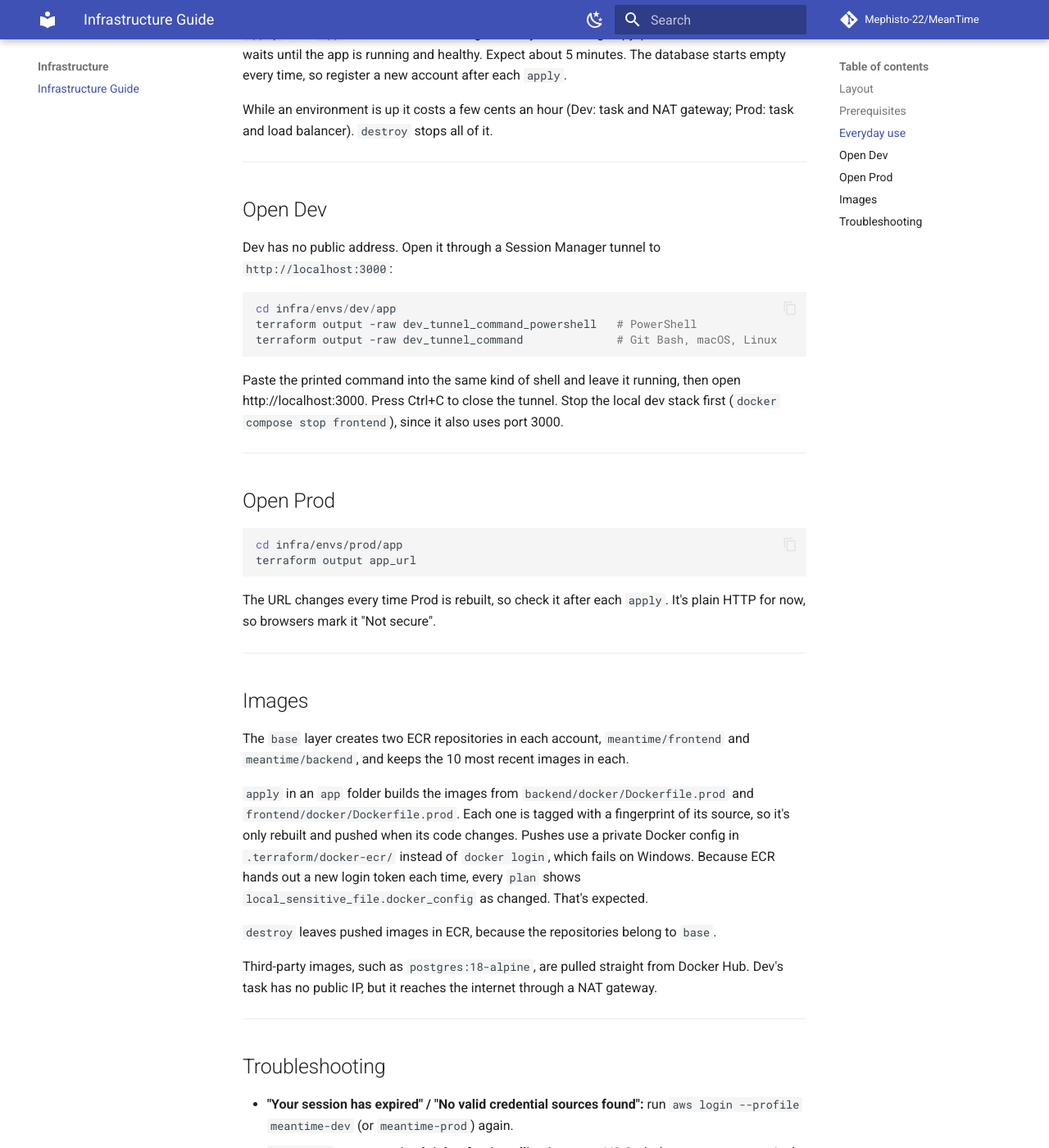
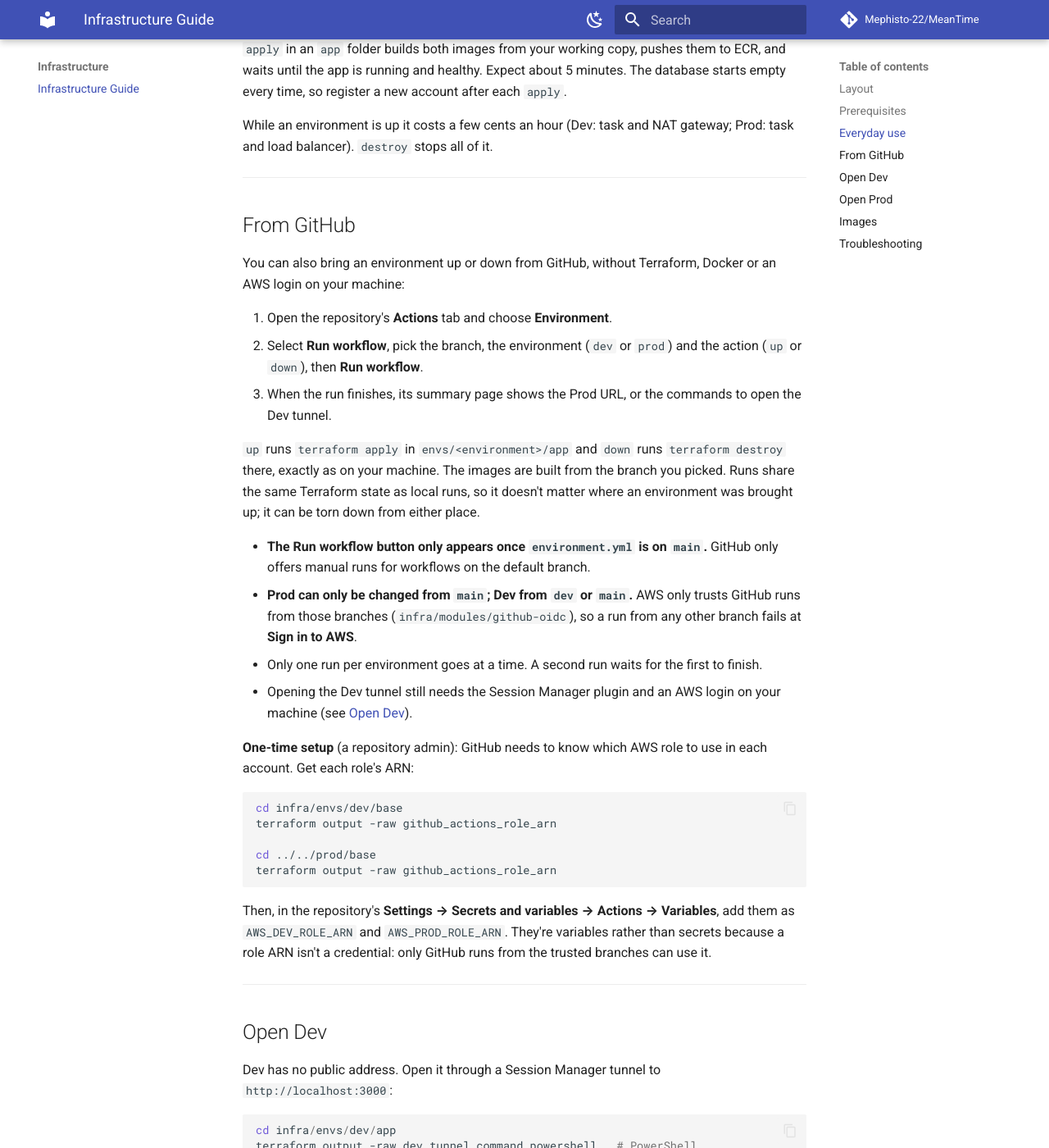
Before and after one commit to Mephisto-22/MeanTime, an MkDocs documentation site: the page built from docs/infrastructure/index.md, in a window 1280 px wide and 1400 px high, scrolled down 2509 px. Shown: the whole window at 82% size. Built offline with MkDocs 1.6.1 and Material for MkDocs 9.7.7, drawn with Linux system fonts in a browser that asks for light colours; comment, search, counter and statistics services are not loaded; some of the changed text lies outside the part shown.

Commit message:
feat(#65): environment up/down workflow for Dev and Prod

````diff
--- a/docs/infrastructure/index.md
+++ b/docs/infrastructure/index.md
@@ -16,6 +16,7 @@ infra/
 ├── modules/
 │   ├── app/               # ECS cluster, service and task; builds and pushes images; Prod load balancer
 │   ├── ecr/               # image repositories for our own images
+│   ├── github-oidc/       # lets GitHub Actions sign in to AWS (see "From GitHub")
 │   ├── network/           # VPC: private with a NAT gateway (Dev) or public for the load balancer (Prod)
 │   └── state-bucket/      # S3 bucket that stores Terraform state (used by bootstrap)
 ├── bootstrap/
@@ -24,7 +25,7 @@ infra/
 └── envs/
     ├── dev/
     │   ├── backend.hcl    # generated by bootstrap; shared backend settings for dev/*
-    │   ├── base/          # kept between demos: ECR image repositories
+    │   ├── base/          # kept between demos: ECR image repositories, GitHub Actions role
     │   └── app/           # temporary: network and ECS service
     └── prod/
         ├── backend.hcl
@@ -106,6 +107,35 @@ While an environment is up it costs a few cents an hour (Dev: task and NAT gatew
 
 ---
 
+## From GitHub
+
+You can also bring an environment up or down from GitHub, without Terraform, Docker or an AWS login on your machine:
+
+1. Open the repository's **Actions** tab and choose **Environment**.
+2. Select **Run workflow**, pick the branch, the environment (`dev` or `prod`) and the action (`up` or `down`), then **Run workflow**.
+3. When the run finishes, its summary page shows the Prod URL, or the commands to open the Dev tunnel.
+
+`up` runs `terraform apply` in `envs/<environment>/app` and `down` runs `terraform destroy` there, exactly as on your machine. The images are built from the branch you picked. Runs share the same Terraform state as local runs, so it doesn't matter where an environment was brought up; it can be torn down from either place.
+
+- **The Run workflow button only appears once `environment.yml` is on `main`.** GitHub only offers manual runs for workflows on the default branch.
+- **Prod can only be changed from `main`; Dev from `dev` or `main`.** AWS only trusts GitHub runs from those branches (`infra/modules/github-oidc`), so a run from any other branch fails at **Sign in to AWS**.
+- Only one run per environment goes at a time. A second run waits for the first to finish.
+- Opening the Dev tunnel still needs the Session Manager plugin and an AWS login on your machine (see [Open Dev](#open-dev)).
+
+**One-time setup** (a repository admin): GitHub needs to know which AWS role to use in each account. Get each role's ARN:
+
+```bash
+cd infra/envs/dev/base
+terraform output -raw github_actions_role_arn
+
+cd ../../prod/base
+terraform output -raw github_actions_role_arn
+```
+
+Then, in the repository's **Settings → Secrets and variables → Actions → Variables**, add them as `AWS_DEV_ROLE_ARN` and `AWS_PROD_ROLE_ARN`. They're variables rather than secrets because a role ARN isn't a credential: only GitHub runs from the trusted branches can use it.
+
+---
+
 ## Open Dev
 
 Dev has no public address. Open it through a Session Manager tunnel to `http://localhost:3000`:
````
Also changed, not shown: 1 other file.
